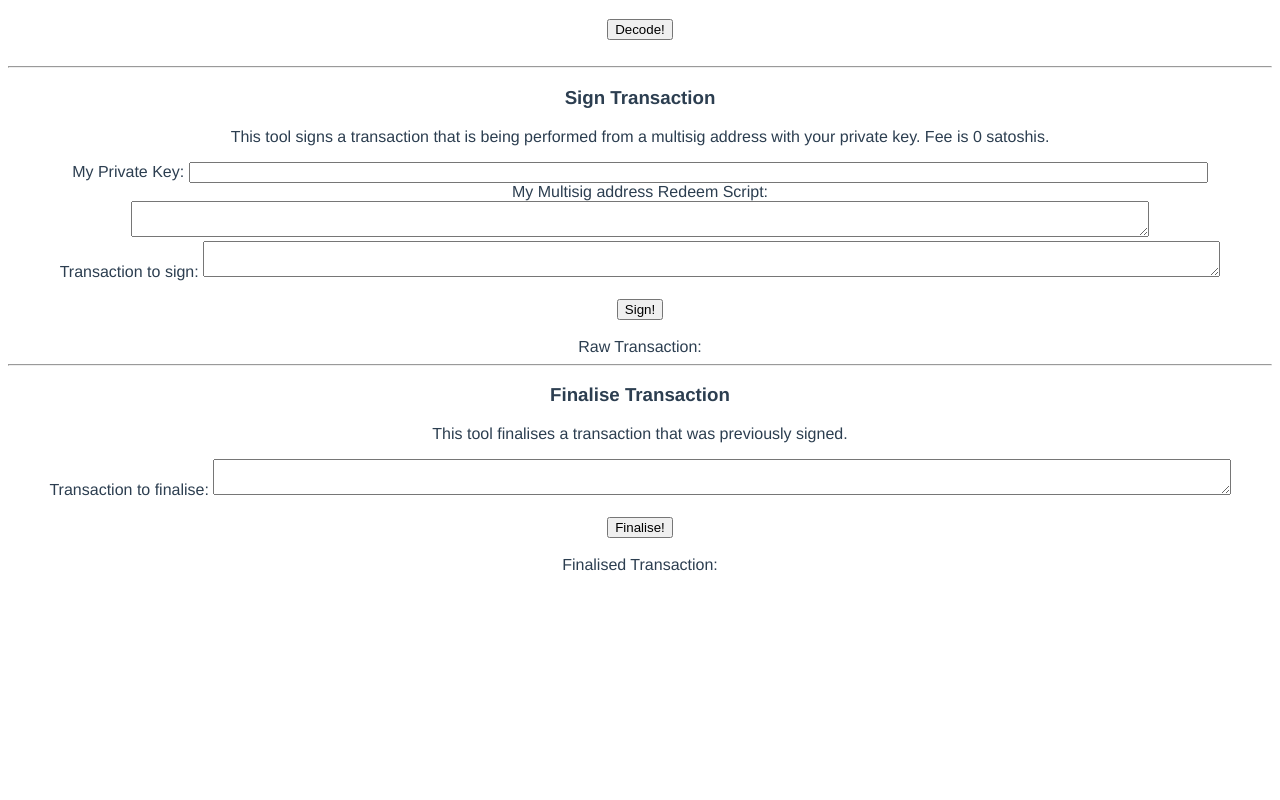
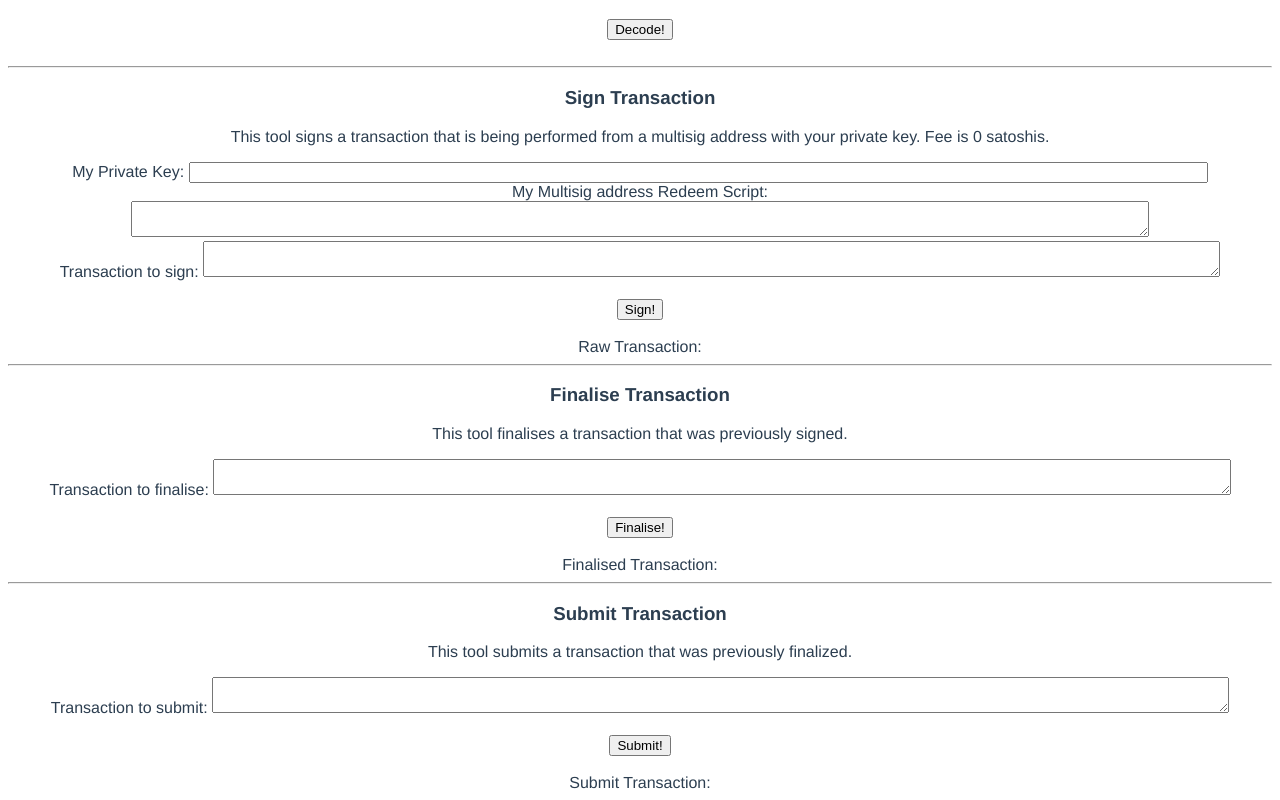
Before and after one commit to RunOnFlux/FLUXmultisig, a Vue app: page / in a window 1280 px wide. Shown: the part 1258-2058 px from the top of the page. Before the commit the page ends 1840 px from the top, so only its background shows below. Built offline with nearby package versions, Linux system fonts and the light colour scheme.

Commit message:
Add ability to submit single or array of transactions

```diff
--- a/src/App.vue
+++ b/src/App.vue
@@ -314,6 +314,27 @@
       <br><br>
       Finalised Transaction: {{ finalisedTx.hex }}
     </div>
+    <hr>
+    <div>
+      <h3>
+        Submit Transaction
+      </h3>
+      <p>
+        This tool submits a transaction that was previously finalized.
+      </p>
+      Transaction to submit: <textarea
+        v-model="submitedTx.rawtx"
+        aria-labelledby="transactionToSubmit"
+        class="pubkey"
+      />
+      <br>
+      <br>
+      <button @click="submitTransaction">
+        Submit!
+      </button>
+      <br><br>
+      Submit Transaction: {{ submitedTx.hex }}
+    </div>
   </div>
 </template>
 
@@ -356,6 +377,10 @@ export default {
         hex: '',
       },
       finalisedTx: {
+        rawtx: '',
+        hex: '',
+      },
+      submitedTx: {
         rawtx: '',
         hex: '',
       },
@@ -736,6 +761,45 @@ export default {
         this.decodedInfoString = e.message;
       }
     },
+    async submitTransaction() {
+      try {
+        const txhex = this.submitedTx.rawtx;
+        let txs = [this.submitedTx.rawtx];
+        if (txhex.startsWith('[')) {
+          txs = JSON.parse(txhex);
+          // multiple txs
+        }
+
+        const promises = txs.map((tx, index) => {
+          console.log('Submitting tx:', index + 1, '/', txs.length);
+          const data = { hexstring: tx };
+          const config = {
+            method: 'post',
+            url: 'https://api.runonflux.io/daemon/sendrawtransaction/',
+            headers: {
+              'Content-Type': 'application/x-www-form-urlencoded',
+            },
+            data,
+          };
+
+          return axios(config);
+        });
+
+        const responses = await Promise.all(promises);
+        const submittedTxs = responses.map((response) => response.data);
+        if (submittedTxs.length === 1) {
+          console.log(submittedTxs[0]);
+          // eslint-disable-next-line prefer-destructuring
+          this.submitedTx.hex = submittedTxs[0];
+        } else {
+          console.log(JSON.stringify(submittedTxs));
+          this.submitedTx.hex = 'See console for multiple transactions';
+        }
+        console.log('All transactions submitted');
+      } catch (e) {
+        console.log(e);
+      }
+    },
     async signTransaction() {
       try {
         const network = this.isTestnet ? bitgotx.networks.fluxtestnet : bitgotx.networks.zelcash;
```
